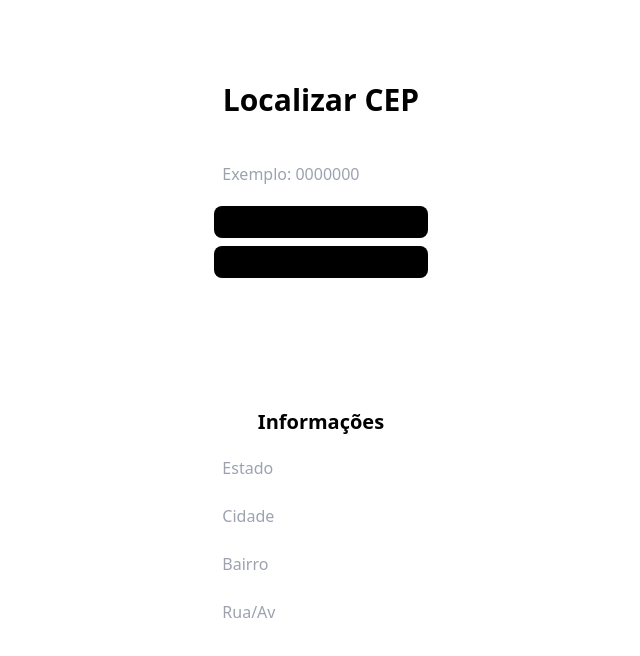
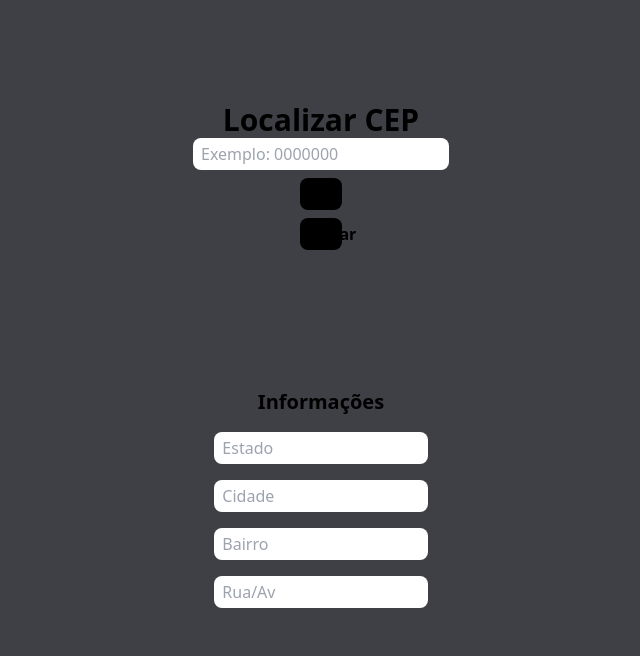
Before and after one commit to juliohdsv/react_cep, a React (Vite) app: page / in a window 1280 px wide. Shown: the top 656 px of the page, without its empty margins (319-959 px from the left). Built offline with nearby package versions, Linux system fonts and the light colour scheme; no server answers.

Commit message:
feat(utils): Sleep for animate and env variables

```diff
--- a/package.json
+++ b/package.json
@@ -17,6 +17,7 @@
     "react": "^18.2.0",
     "react-dom": "^18.2.0",
     "react-hook-form": "^7.48.2",
+    "react-hot-toast": "^2.5.2",
     "react-router-dom": "^6.19.0",
     "zod": "^3.22.4"
   },
--- a/src/App.tsx
+++ b/src/App.tsx
@@ -1,3 +1,4 @@
+import { Toaster } from "react-hot-toast";
 import RoutesApp from "./routes/main.routes";
 
 export default function App() {
@@ -5,6 +6,7 @@ export default function App() {
   return (
     <>
       <RoutesApp/>
+      <Toaster/>
     </>
   )
 }
--- /dev/null
+++ b/src/app/utils/sleep.ts
@@ -0,0 +1,4 @@
+
+export function sleep(ms = 500){
+  return new Promise(resolve => setTimeout(resolve, ms));
+}
--- a/src/routes/main.routes.tsx
+++ b/src/routes/main.routes.tsx
@@ -1,7 +1,7 @@
 import { BrowserRouter, Routes, Route } from "react-router-dom"
 
 import Error from "../ui/pages/Error/Error";
-import Home from "../ui/pages/Home/Home";
+import Home from "../ui/pages/Home";
 
 export default function RoutesApp(){
   return(
--- a/src/ui/pages/Home/Home.tsx
+++ /dev/null
@@ -1,137 +0,0 @@
-import { z } from "zod";
-import { useForm } from "react-hook-form";
-import { zodResolver } from "@hookform/resolvers/zod";
-import { useState } from "react";
-import { Loader2 } from "lucide-react";
-
-import { CepApiService } from "../../../app/services/CepApi.service";
-
-const zcForSchema = z.object({
-  zipocode: z.string()
-    .min(5, "O cep é obrigatório"),
-})
-
-type zcFormData = z.infer<typeof zcForSchema>
-
-export default function Home(){
-
-  const {
-    register,
-    handleSubmit,
-    formState: { errors } }
-    = useForm<zcFormData>({
-    resolver: zodResolver(zcForSchema),
-  });
-
-  const [ state, setState ] = useState<string>('');
-  const [ city, setCity ] = useState<string>('');
-  const [ neigh, setNeigh ] = useState<string>('');
-  const [ street, setStreet ] = useState<string>('');
-  const [ check, setCheck ] = useState<string>('');
-  const [ loading, setLoading ] = useState<boolean>(false);
-
-  async function getData(value:any){
-
-    try{
-      setLoading(true);
-
-      if(check === value.zipocode){
-        setLoading(false);
-        return;
-      }
-
-      setCheck(value.zipocode);
-      clearStates();
-
-      const { data } = await CepApiService.get(`/cep/v2/${value.zipocode}`);
-      if(data){
-        setState(data.state);
-        setCity(data.city);
-        setNeigh(data.neighborhood);
-        setStreet(data.street);
-      }
-
-      setLoading(false)
-
-    }
-    catch(err){
-      setLoading(true)
-
-      console.log(`Erro na API: ${err}`);
-      alert("Cep não localizado!");
-      clearStates();
-
-      setLoading(false)
-    }
-  }
-
-  function clearStates(){
-    setState("");
-    setCity("");
-    setNeigh("");
-    setStreet("");
-  }
-
-  return(
-    <div className="container-home flex flex-col justify-center items-center w-full h-screen">
-      <h1 className="text-3xl font-bold">Localizar CEP</h1>
-      <form
-        onSubmit={handleSubmit(getData)}
-        className="flex flex-col justify-center items-center gap-4 w-full h-1/4"
-      >
-        <div className="flex flex-col w-full justify-center items-center gap-1">
-          <input
-            {...register("zipocode",{required: true})}
-            type="text"
-            placeholder="Exemplo: 0000000"
-            className="w-2/3 lg:w-2/12 xl:w-2/12 h-8 rounded-lg px-2"
-          />
-          {errors.zipocode && <span className="text-yellow-300 w-2/3 lg:w-2/12 xl:w-2/12 font-semibold text-sm">{errors.zipocode.message}</span>}
-        </div>
-        <div className="container-btns flex flex-col justify-center items-center w-full gap-2">
-          <button
-            type="submit"
-            className="flex justify-center items-center bg-black font-semibold w-2/3 lg:w-2/12 xl:w-2/12 h-8 rounded-lg hover:bg-gray-600 transition-all duration-300"
-          >
-            {loading === true ? <Loader2 className="animate-spin"/> : "Buscar"}
-          </button>
-          <button
-            type="reset"
-            onClick={clearStates}
-            className="bg-black font-semibold w-2/3 lg:w-2/12 xl:w-2/12 h-8 rounded-lg hover:bg-gray-600 transition-all duration-300"
-          >
-            Limpar
-          </button>
-        </div>
-      </form>
-
-      <div className="container-results w-full h-1/2 flex flex-col justify-center items-center gap-4">
-        <h1 className="text-xl font-bold">Informações</h1>
-        <input
-          type="text"
-          value={state}
-          placeholder="Estado"
-          className="w-2/3 lg:w-2/12 xl:w-2/12 h-8 rounded-lg px-2"
-        />
-        <input
-          type="text"
-          value={city}
-          placeholder="Cidade"
-          className="w-2/3 lg:w-2/12 xl:w-2/12 h-8 rounded-lg px-2"
-        />
-        <input
-          type="text"
-          value={neigh}
-          placeholder="Bairro"
-          className="w-2/3 lg:w-2/12 xl:w-2/12 h-8 rounded-lg px-2"
-        />
-        <input
-          type="text"
-          value={street}
-          placeholder="Rua/Av"
-          className="w-2/3 lg:w-2/12 xl:w-2/12 h-8 rounded-lg px-2"
-        />
-      </div>
-    </div>
-  );
-}
--- /dev/null
+++ b/src/ui/pages/Home/IHome.ts
@@ -0,0 +1,11 @@
+
+export interface IOutput {
+  state: string;
+  city: string;
+  street: string;
+  neighborhood: string;
+}
+
+export interface IInput {
+  zipcode: string;
+}
--- /dev/null
+++ b/src/ui/pages/Home/index.tsx
@@ -0,0 +1,74 @@
+// import { useState } from "react";
+// import { Loader2 } from "lucide-react";
+import { useHomeController } from "./useHome.controller";
+
+export default function Home(){
+
+  const {
+    errors,
+    handleSubmit,
+    register,
+  } = useHomeController();
+
+
+  return(
+    <div className="flex flex-col justify-center items-center w-screen h-screen bg-zinc-700">
+
+      <h1 className="text-3xl font-bold">Localizar CEP</h1>
+
+        <form
+          onSubmit={handleSubmit}
+          className="w-11/12 lg:w-1/5 h-1/5 flex flex-col gap-2"
+        >
+          <input
+            type="text"
+            placeholder="Exemplo: 0000000"
+            className="w-full h-8 rounded-lg px-2"
+            {...register("zipocode")}
+          />
+          {errors.zipocode && <span className="text-yellow-300 w-2/3 lg:w-2/12 xl:w-2/12 font-semibold text-sm">{errors.zipocode.message}</span>}
+
+
+        <div className="container-btns flex flex-col justify-center items-center w-full gap-2">
+          <button
+            type="submit"
+            className="flex justify-center items-center bg-black font-semibold w-2/3 lg:w-2/12 xl:w-2/12 h-8 rounded-lg hover:bg-gray-600 transition-all duration-300"
+          >
+            {/* {loading === true ? <Loader2 className="animate-spin"/> : "Buscar"} */}
+          </button>
+          <button
+            type="reset"
+
+            className="bg-black font-semibold w-2/3 lg:w-2/12 xl:w-2/12 h-8 rounded-lg hover:bg-gray-600 transition-all duration-300"
+          >
+            Limpar
+          </button>
+        </div>
+      </form>
+
+      <div className="container-results w-full h-1/2 flex flex-col justify-center items-center gap-4">
+        <h1 className="text-xl font-bold">Informações</h1>
+        <input
+          type="text"
+          placeholder="Estado"
+          className="w-2/3 lg:w-2/12 xl:w-2/12 h-8 rounded-lg px-2"
+        />
+        <input
+          type="text"
+          placeholder="Cidade"
+          className="w-2/3 lg:w-2/12 xl:w-2/12 h-8 rounded-lg px-2"
+        />
+        <input
+          type="text"
+          placeholder="Bairro"
+          className="w-2/3 lg:w-2/12 xl:w-2/12 h-8 rounded-lg px-2"
+        />
+        <input
+          type="text"
+          placeholder="Rua/Av"
+          className="w-2/3 lg:w-2/12 xl:w-2/12 h-8 rounded-lg px-2"
+        />
+      </div>
+    </div>
+  );
+}
--- a/src/ui/pages/Home/useHome.controller.tsx
+++ b/src/ui/pages/Home/useHome.controller.tsx
@@ -0,0 +1,42 @@
+import { z } from "zod";
+import { useForm } from "react-hook-form";
+import { zodResolver } from "@hookform/resolvers/zod";
+import { toast } from "react-hot-toast";
+import { CepApiService } from "../../../app/services/CepApi.service";
+import { IOutput } from "./IHome";
+
+const schema = z.object({
+  zipocode: z.string()
+    .min(5, "O cep é obrigatório"),
+})
+
+type zcFormData = z.infer<typeof schema>
+
+
+export function useHomeController(){
+
+  const {
+    register,
+    handleSubmit: hookFormHandleSubmit,
+    formState: { errors }
+  } = useForm<zcFormData>({
+    resolver: zodResolver(schema),
+  });
+
+  const handleSubmit = hookFormHandleSubmit(async (input)=>{
+    try{
+      const data: IOutput = await CepApiService.get(`/cep/v2/${input}`);
+
+      if(!data) return toast.error("Erro na consulta, tenta novamente.");
+      console.log(data);
+    }catch{
+      toast.error("Server internal error.");
+    }
+  });
+
+  return{
+    handleSubmit,
+    errors,
+    register
+  };
+}
```
Also changed, not shown: 1 other file (tests, documents, lock files or other folders).
